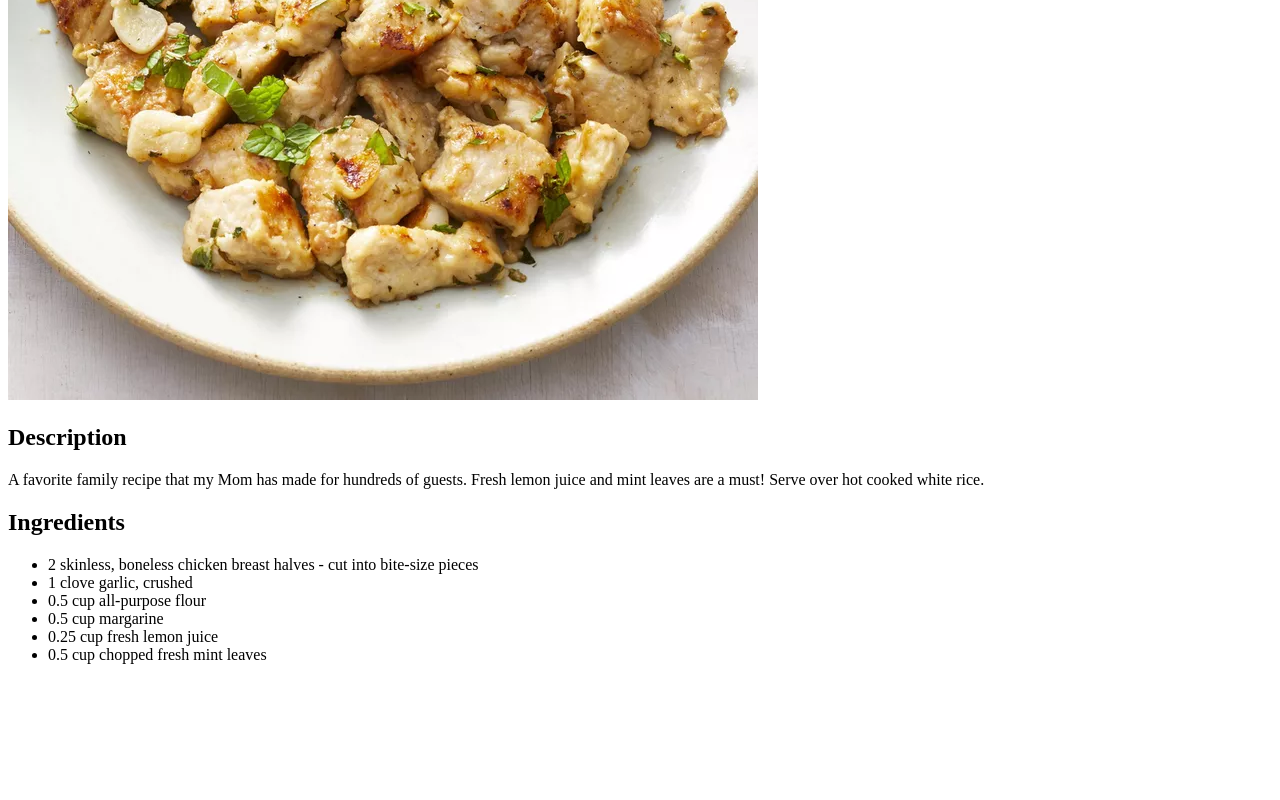
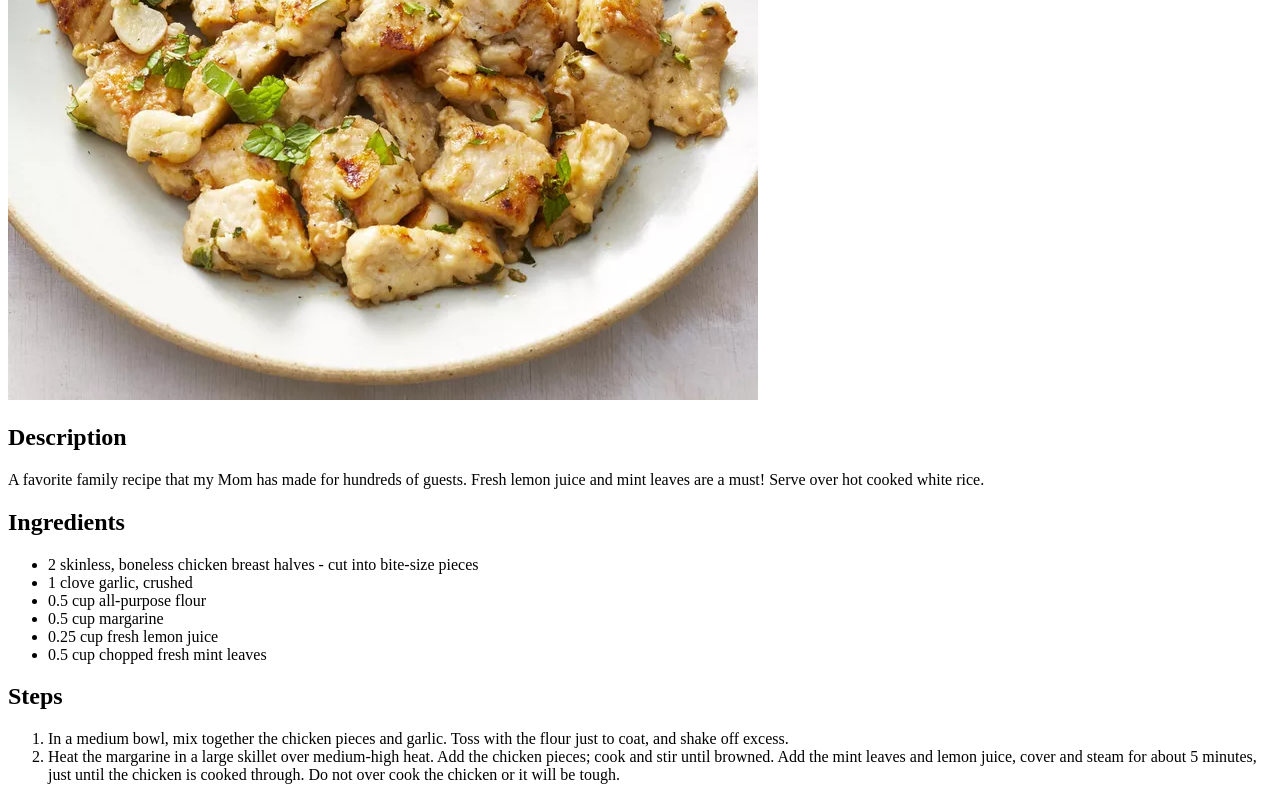
Before and after one commit to ryanpcleary3/odin-recipes, a plain HTML site: page recipes/mint-chicken.html in a window 1280 px wide. Shown: the part 430-1230 px from the top of the page. Before the commit the page ends 1110 px from the top, so only its background shows below. Drawn offline with Linux system fonts and the light colour scheme.

Commit message:
Add steps to mint-chicken.html

```diff
--- a/recipes/mint-chicken.html
+++ b/recipes/mint-chicken.html
@@ -20,5 +20,11 @@
             <li>0.25 cup fresh lemon juice</li>
             <li>0.5 cup chopped fresh mint leaves</li>
         </ul>
+
+        <h2>Steps</h2>
+        <ol>
+            <li>In a medium bowl, mix together the chicken pieces and garlic. Toss with the flour just to coat, and shake off excess.</li>
+            <li>Heat the margarine in a large skillet over medium-high heat. Add the chicken pieces; cook and stir until browned. Add the mint leaves and lemon juice, cover and steam for about 5 minutes, just until the chicken is cooked through. Do not over cook the chicken or it will be tough.</li>
+        </ol>
     </body>
 </html>
```
